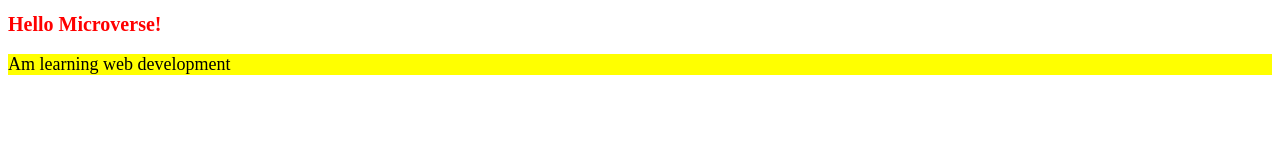
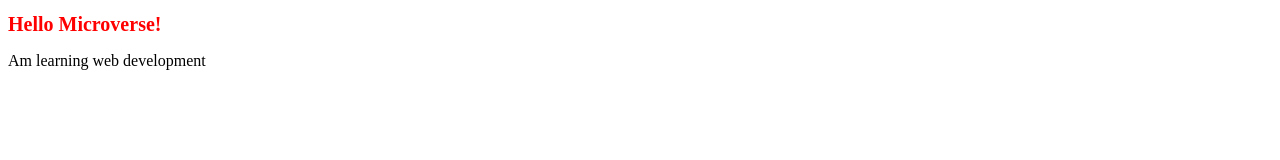
Before and after one commit to Robison-faike123/microverse-hello-, a plain HTML site: page index.html in a window 1280 px wide. Drawn offline with Linux system fonts and the light colour scheme.

Commit message:
Update style.css

```diff
--- a/style.css
+++ b/style.css
@@ -2,7 +2,3 @@ h1 {
   color: red;
   font-size: 20px;
 }
-p {
-  background: yellow;
-  font-size: 18px;
-}
```
